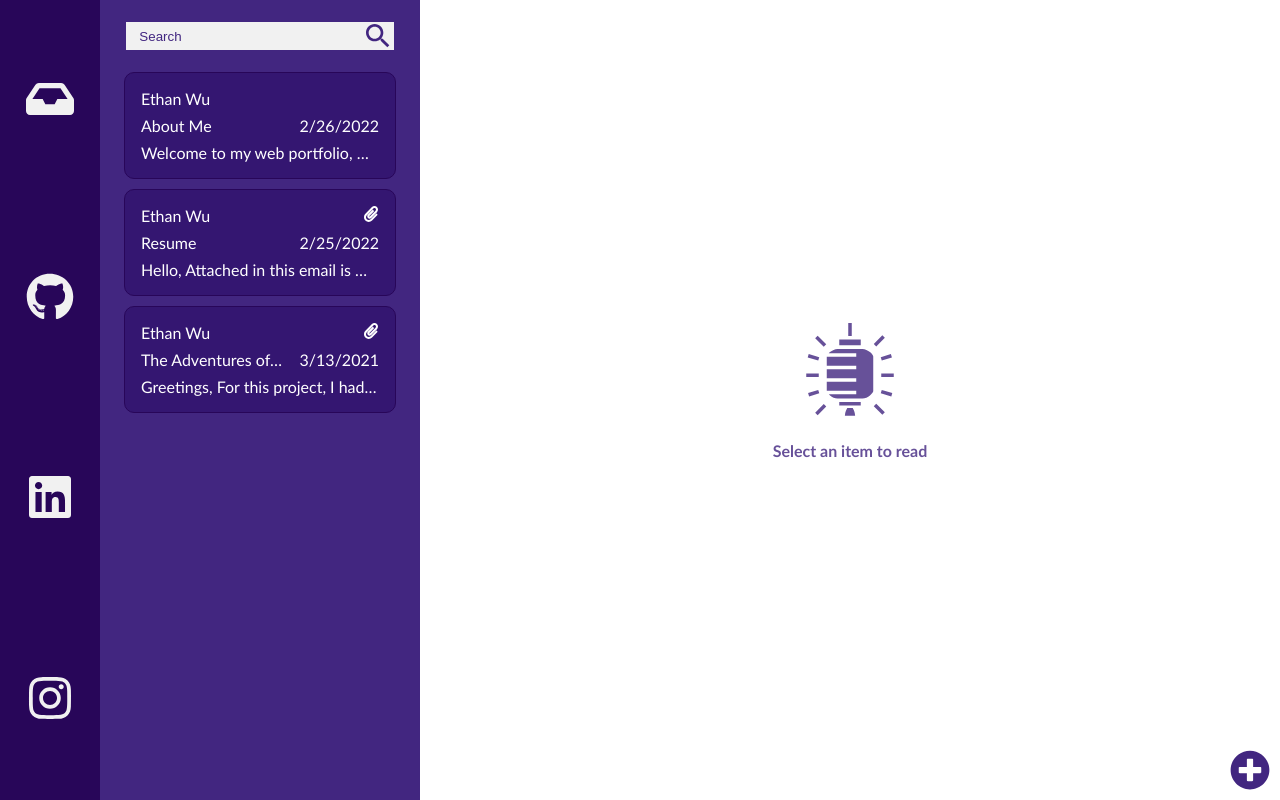
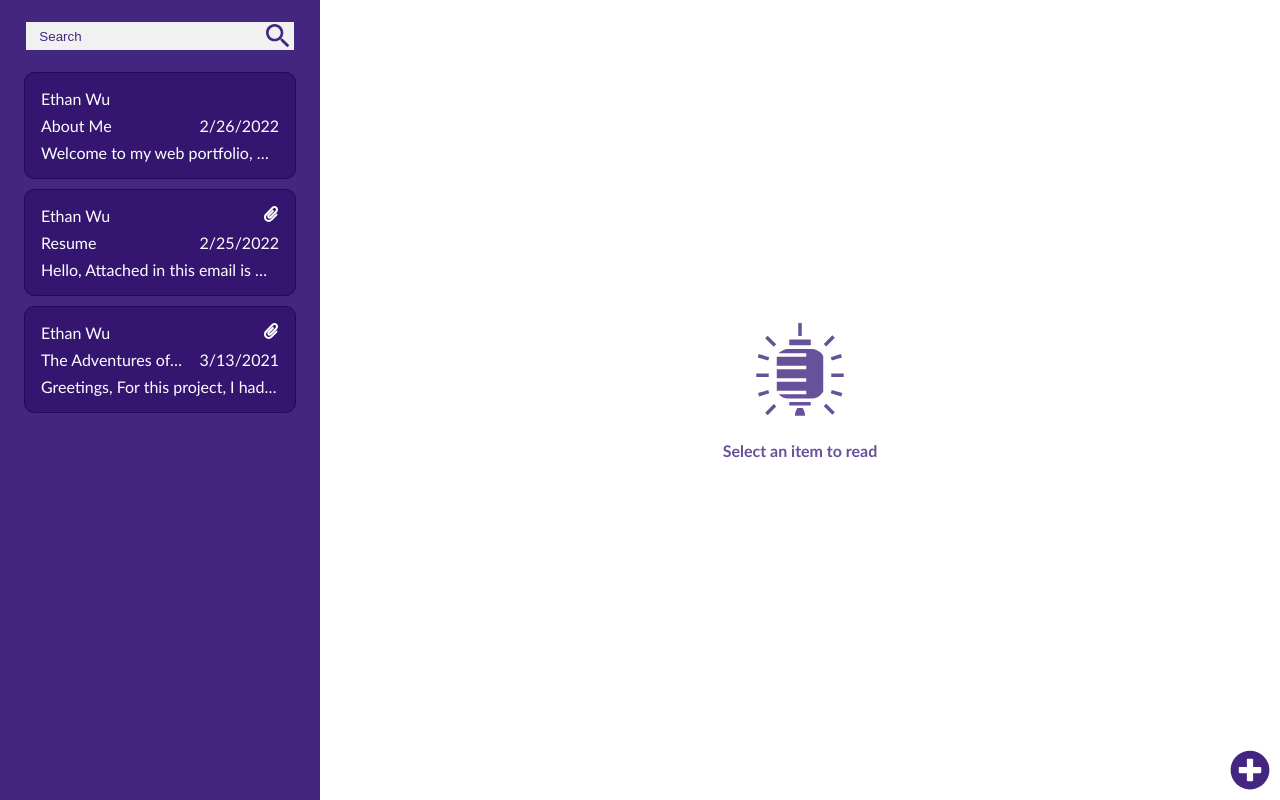
Before and after one commit to wue1atwit/myPortfolio, a React (Create React App) app: page / in a window 1280 px wide. Built offline with nearby package versions, Linux system fonts and the light colour scheme.

Commit message:
Remove and delete IconBar

```diff
--- a/src/IconBar.js
+++ /dev/null
@@ -1,42 +0,0 @@
-import React, { useContext } from "react";
-import EBarContext from "./EBarContext";
-import {
-  FaInbox,
-  FaInstagram,
-  FaGithub,
-  FaLinkedin,
-  // FaCog,
-} from "react-icons/fa";
-
-const IconBar = () => {
-  const { toggleEmailBar } = useContext(EBarContext);
-  return (
-    <nav className="social_bar">
-      <FaInbox className="icons" onClick={() => toggleEmailBar()} />
-      <a
-        href="https://github.com/wue1atwit"
-        target={"_blank"}
-        rel={"noreferrer"}
-      >
-        <FaGithub className="icons" />
-      </a>
-      <a
-        href="https://www.linkedin.com/in/ethanwu13/"
-        target={"_blank"}
-        rel={"noreferrer"}
-      >
-        <FaLinkedin className="icons" />
-      </a>
-      <a
-        href="https://www.instagram.com/ethanwu13/"
-        target={"_blank"}
-        rel={"noreferrer"}
-      >
-        <FaInstagram className="icons" />
-      </a>
-      {/* <FaCog className="icons" /> */}
-    </nav>
-  );
-};
-
-export default IconBar;
--- a/src/MainContent.js
+++ b/src/MainContent.js
@@ -40,7 +40,6 @@ const MainContent = ({ openModal }) => {
   return (
     <EBarContext.Provider value={{ showEmailBar, toggleEmailBar, eToggleEBar }}>
       <main className="overlay">
-        <IconBar />
         <div className="mid_overlay">
           <EmailBar />
           <Routes>
```
